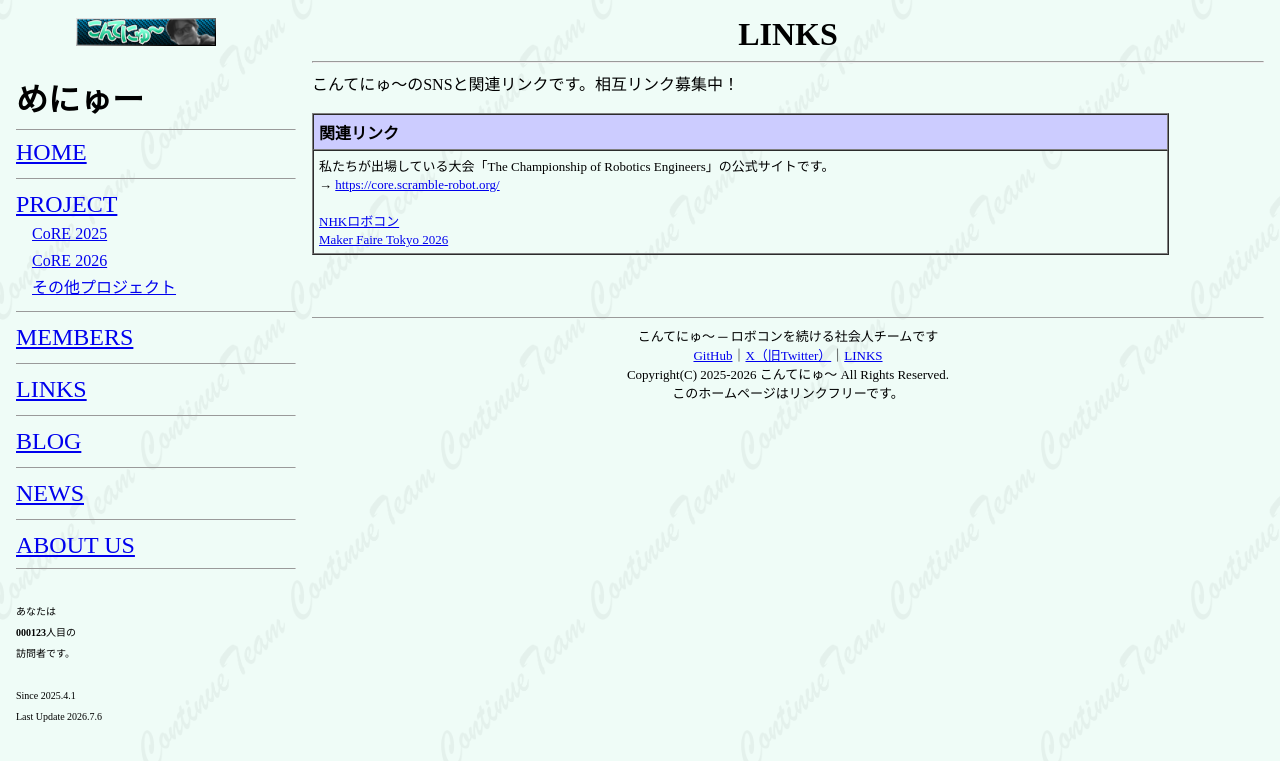
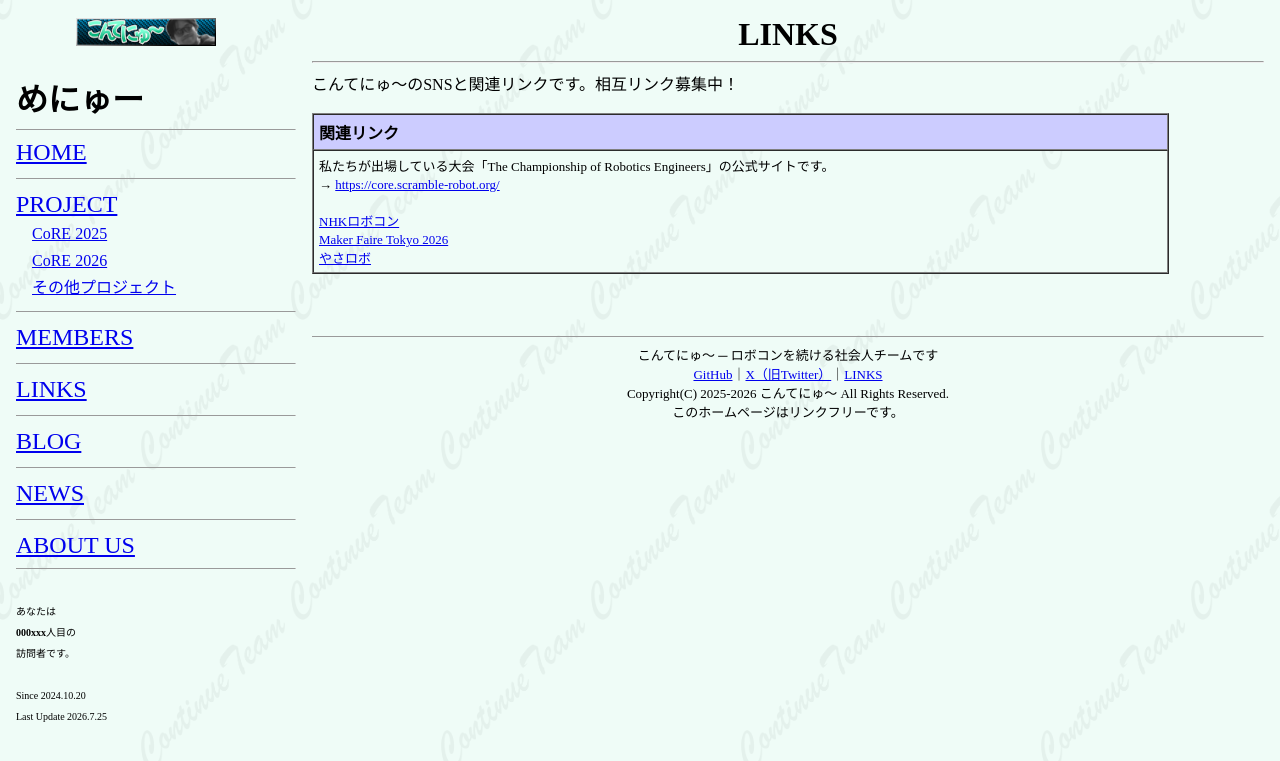
Before and after one commit to team-continue/team-continue.github.io, a Jekyll site: the page built from links/index.html, in a window 1280 px wide. Shown: the top 761 px of the page. Built offline with Jekyll 4.4.1, drawn with Linux system fonts in a browser that asks for light colours.

Commit message:
メンバー写真表示を追加し、リンク・サイドバー情報を更新
- メンバーごとの写真をX(Twitter)リンク付きで表示できるように対応
- 写真枠を正方形に統一し、余分な枠線・余白を除去
- links/sidebarの最新情報を反映

```diff
--- a/_includes/sidebar.html
+++ b/_includes/sidebar.html
@@ -28,11 +28,11 @@
 <br>
 <font size="1">
 あなたは<br>
-<b>000123</b>人目の<br>
+<b>000xxx</b>人目の<br>
 訪問者です。<br>
 <br>
-Since 2025.4.1<br>
-Last Update 2026.7.6
+Since 2024.10.20<br>
+Last Update 2026.7.25
 </font>
 </font>
 </td>
--- a/links/index.html
+++ b/links/index.html
@@ -12,6 +12,7 @@
     <br>
     <a href="https://official-robocon.com/">NHKロボコン</a><br>
     <a href="https://makezine.jp/event/mft2026/">Maker Faire Tokyo 2026</a><br>
+    <a href="https://www.yasarobo.org/">やさロボ</a><br>
 </font></td></tr>
 </table><br>
 
--- a/members/index.html
+++ b/members/index.html
@@ -7,8 +7,9 @@
 {% for member in site.data.members %}
 <table border="1" cellpadding="5" cellspacing="0" width="90%">
 <tr bgcolor="#CCCCFF"><td colspan="2"><font size="4"><b>{{ member.name }}</b></font>　<font size="2">{{ member.role }}</font></td></tr>
+{% assign x_link = member.links | where: "label", "X" | first %}
 <tr>
-<td width="110" align="center" bgcolor="#CCCCCC" height="120"><font size="1">写真<br>準備中</font></td>
+<td width="110" align="center" bgcolor="#CCCCCC" height="110">{% if member.photo and member.photo != "" %}{% if x_link and x_link.url and x_link.url != "" %}<a href="{{ x_link.url }}"><img src="{{ member.photo }}" width="100" height="100" border="0" alt="{{ member.name }}の写真" style="object-fit: cover; display: block; border: none;"></a>{% else %}<img src="{{ member.photo }}" width="100" height="100" border="0" alt="{{ member.name }}の写真" style="object-fit: cover; display: block; border: none;">{% endif %}{% else %}<font size="1">写真<br>準備中</font>{% endif %}</td>
 <td valign="top"><font size="2">
 {% if member.comment and member.comment != "" %}{{ member.comment }}<br>
 {% endif %}所属班：{% for tag in member.team_tags %}[{{ tag }}]{% unless forloop.last %}　{% endunless %}{% endfor %}<br>
```
Also changed, not shown: _data/members.yml (+10 -0 lines), 1 other file.
